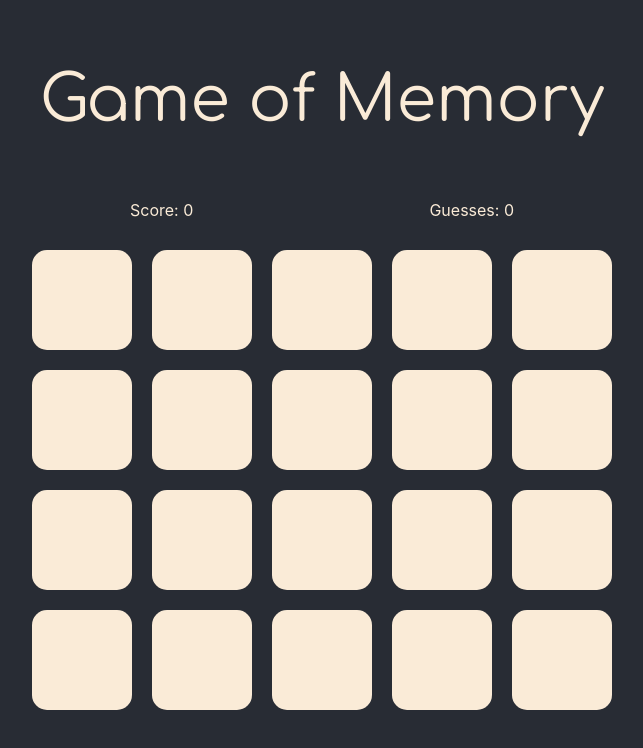
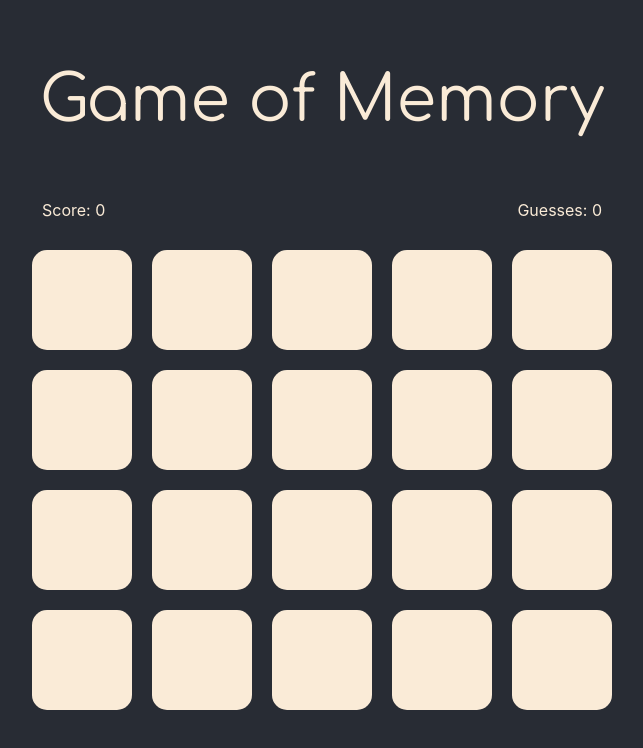
Before and after one commit to amlane/matching-game, a React (Create React App) app: page / in a window 1280 px wide. Shown: the top 748 px of the page, without its empty margins (318-961 px from the left). Built offline with nearby package versions, Linux system fonts and the light colour scheme.

Commit message:
fixed desktop view for scoreboard

```diff
--- a/src/components/Cards.jsx
+++ b/src/components/Cards.jsx
@@ -47,7 +47,7 @@ function Cards() {
   if (!gameBoard) return <h1>Loading game...</h1>;
 
   return (
-    <>
+    <div className="container">
       <div className="scoreboard">
         <span>Score: {usersScore}</span>
         <span>Guesses: {guessCount}</span>
@@ -79,7 +79,7 @@ function Cards() {
         })}
       </div>
       <p className="display-msg">{displayMessage}</p>
-    </>
+    </div>
   );
 }
 
--- a/src/styles/App.css
+++ b/src/styles/App.css
@@ -1,5 +1,7 @@
 .App {
   text-align: center;
+  width: 100%;
+  margin: 0 auto;
 }
 
 .App-header {
--- a/src/styles/Cards.css
+++ b/src/styles/Cards.css
@@ -14,6 +14,11 @@
   background-color: hotpink;
 }
 
+.container {
+  max-width: 700px;
+  margin: 0 auto;
+}
+
 .gameboard {
   display: flex;
   flex-wrap: wrap;
@@ -27,7 +32,7 @@
   color: antiquewhite;
   display: flex;
   justify-content: space-between;
-  width: 30%;
+  width: 80%;
   margin: 0 auto;
 }
 
@@ -45,4 +50,8 @@
   .scoreboard {
     width: 80%;
   }
+
+  .container {
+    width: ;
+  }
 }
```
